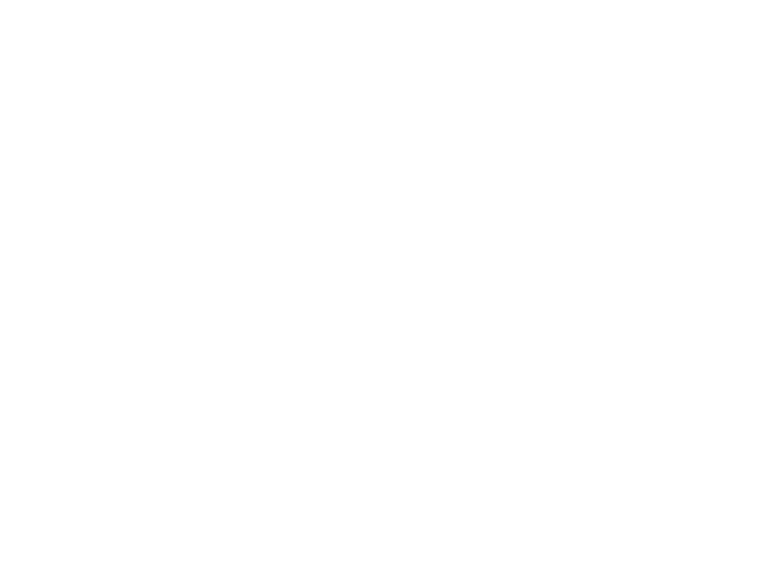
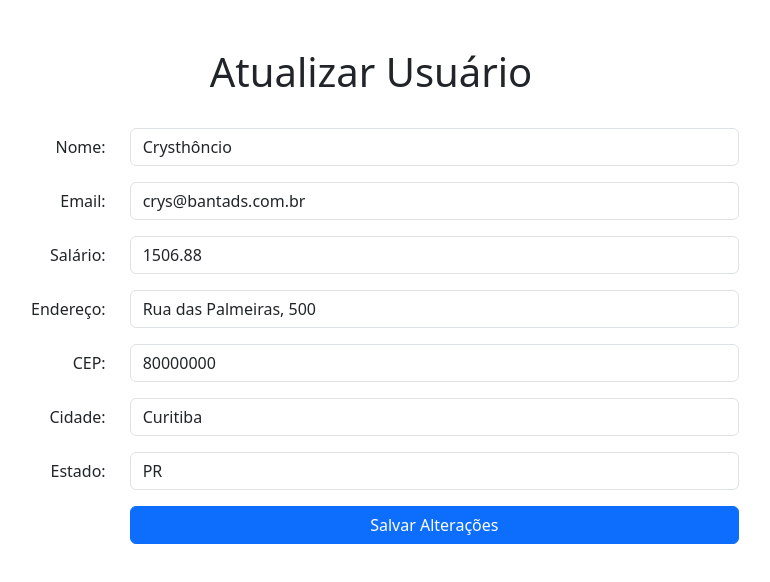
Before and after one commit to mateusguimaraesmallmann/bantads, an Angular app in the folder front-end/: page /update-profile in a window 1280 px wide. Before the commit this address led to /. Shown: the top 582 px of the page, without its empty margins (269-1039 px from the left). Built offline with nearby package versions, Linux system fonts and the light colour scheme.

Commit message:
iniciado a implementação do formulario de atualizar usuário

```diff
--- a/front-end/angular.json
+++ b/front-end/angular.json
@@ -95,5 +95,8 @@
         }
       }
     }
+  },
+  "cli": {
+    "analytics": false
   }
 }
--- a/front-end/src/app/app.routes.ts
+++ b/front-end/src/app/app.routes.ts
@@ -1,6 +1,8 @@
 import { Routes } from '@angular/router';
 import { ClientHomeComponent } from './features/client-home/client-home.component';
+import { UpdateProfileComponent } from './features/update-profile/update-profile.component';
 
 export const routes: Routes = [
-  { path: 'client-home', component: ClientHomeComponent }
+  { path: 'client-home', component: ClientHomeComponent },
+  { path: 'update-profile', component: UpdateProfileComponent }
 ];
--- /dev/null
+++ b/front-end/src/app/features/update-profile/update-profile.component.html
@@ -0,0 +1,61 @@
+<div class="container mt-5">
+  <div class="row justify-content-center">
+    <div class="col-lg-8 col-md-10">
+      <div class="row mb-4">
+        <div class="col text-center"> <h1>Atualizar Usuário</h1>
+        </div>
+      </div>
+      <form [formGroup]="updateUserForm" (ngSubmit)="updateUser()">
+        <div class="row mb-3">
+          <label for="nome" class="col-sm-2 col-form-label text-sm-end">Nome:</label>
+          <div class="col-sm-10">
+            <input type="text" id="nome" class="form-control" formControlName="nome">
+          </div>
+        </div>
+        <div class="row mb-3">
+          <label for="email" class="col-sm-2 col-form-label text-sm-end">Email:</label>
+          <div class="col-sm-10">
+            <input type="email" id="email" class="form-control" formControlName="email">
+          </div>
+        </div>
+        <div class="row mb-3">
+          <label for="salario" class="col-sm-2 col-form-label text-sm-end">Salário:</label>
+          <div class="col-sm-10">
+            <input type="number" id="salario" class="form-control" formControlName="salario">
+          </div>
+        </div>
+        <div class="row mb-3">
+          <label for="endereco" class="col-sm-2 col-form-label text-sm-end">Endereço:</label>
+          <div class="col-sm-10">
+            <input type="text" id="endereco" class="form-control" formControlName="endereco">
+          </div>
+        </div>
+        <div class="row mb-3">
+          <label for="cep" class="col-sm-2 col-form-label text-sm-end">CEP:</label>
+          <div class="col-sm-10">
+            <input type="text" id="cep" class="form-control" formControlName="CEP">
+          </div>
+        </div>
+        <div class="row mb-3">
+          <label for="cidade" class="col-sm-2 col-form-label text-sm-end">Cidade:</label>
+          <div class="col-sm-10">
+            <input type="text" id="cidade" class="form-control" formControlName="cidade">
+          </div>
+        </div>
+        <div class="row mb-3">
+          <label for="estado" class="col-sm-2 col-form-label text-sm-end">Estado:</label>
+          <div class="col-sm-10">
+            <input type="text" id="estado" class="form-control" formControlName="estado">
+          </div>
+        </div>
+        <div class="row">
+          <div class="offset-sm-2 col-sm-10">
+            <button type="submit" class="btn btn-primary w-100" [disabled]="updateUserForm.invalid">
+              Salvar Alterações
+            </button>
+          </div>
+        </div>
+      </form>
+    </div>
+  </div>
+</div>
--- /dev/null
+++ b/front-end/src/app/features/update-profile/update-profile.component.ts
@@ -0,0 +1,49 @@
+import { Component, OnInit } from '@angular/core';
+import { CommonModule } from '@angular/common';
+import { FormGroup, FormsModule, ReactiveFormsModule } from '@angular/forms';
+import { FormBuilder, Validators } from '@angular/forms'
+
+@Component({
+  selector: 'app-update-profile',
+  imports: [
+    CommonModule,
+    FormsModule,
+    ReactiveFormsModule,
+  ],
+  standalone: true,
+  templateUrl: './update-profile.component.html',
+  styleUrl: './update-profile.component.css'
+})
+
+export class UpdateProfileComponent implements OnInit{
+
+  constructor(private fb: FormBuilder) {}
+
+  updateUserForm!: FormGroup;
+
+  testUser = {
+    nome: "Crysthôncio",
+    email: "crys@bantads.com.br",
+    salario: 1506.88,
+    endereco: "Rua das Palmeiras, 500",
+    CEP: "80000000",
+    cidade: "Curitiba",
+    estado: "PR"
+  };
+
+  ngOnInit(): void {
+  this.updateUserForm = this.fb.group({
+    nome: [this.testUser.nome, [Validators.required]],
+    email: [this.testUser.email, [Validators.required, Validators.email]],
+    salario: [this.testUser.salario, [Validators.required]],
+    endereco: [this.testUser.endereco],
+    CEP: [this.testUser.CEP],
+    cidade: [this.testUser.cidade],
+    estado: [this.testUser.estado]
+    });
+  }
+
+  updateUser(): void {
+    alert('Dados Atualizados');
+  }
+}
```
Also changed, not shown: front-end/src/app/features/update-profile/update-profile.component.css (added), 1 other file (tests, documents, lock files or other folders).
